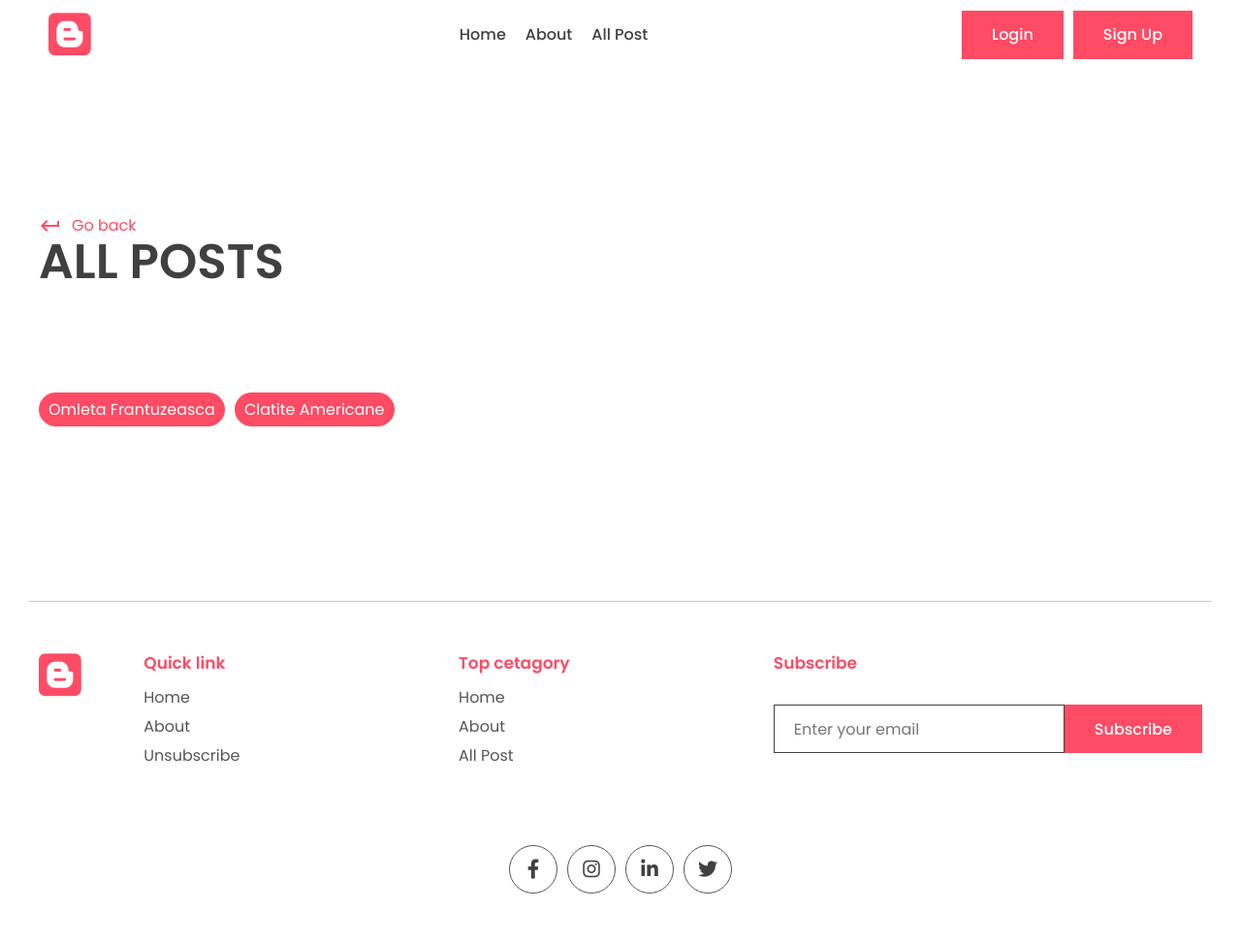
After one commit to Bahna-Darius/taste_enjoy_eat, a Django app: template app/templates/app/all_bookmarked_posts.html in a window 1280 px wide. The commit adds this page. Shown: the whole page at 97% size. Run offline with Django 4.2, Linux system fonts and the light colour scheme; the template is opened without the code that fills it: values that come from a table or form of the project are taken from there, others are empty; data comes from the database, SQL or seed files in the repository; both versions use the stored data as it was after the commit; parts of the project's set-up code (start-up, migrations or seed data) failed here and were passed over; some libraries are stand-ins or nearby versions.

````diff
--- /dev/null
+++ b/app/templates/app/all_bookmarked_posts.html
@@ -0,0 +1,36 @@
+{% extends 'base.html' %}
+{% block title %}Blog | All Bookmarked Posts{% endblock title %}
+{% block content %}
+
+<main>
+  <div class="container">
+    <div class="page-top">
+      <div class="top flex">
+        <div class="page-name">
+          <a href="" class="learn">
+            <span class="material-icons"> keyboard_return </span> Go back
+          </a>
+          <h1>All Posts</h1>
+        </div>
+      </div>
+    </div>
+  </div>
+</main>
+
+<section class="sp">
+  <div class="container">
+    <div class="blog-tags">
+
+    {% for post in all_bookmarked %}
+
+    <p class="tag">
+      <a style="color: white;" href="{% url 'post_page' post.slug%}">{{ post.title }}</a>
+    </p>
+
+    {% endfor %}
+
+  </div>
+  </div>
+</section>
+{% endblock content %}
+```
--- a/app/urls.py
+++ b/app/urls.py
@@ -11,4 +11,6 @@ urlpatterns = [
        path('accounts/register/', views.register_user, name='register'),
        path('bookmark/<slug:slug>', views.bookmark_post, name='bookmark_post'),
        path('like_post/<slug:slug>', views.like_post, name='like_post'),
+       path('all_bookmarked_posts/', views.all_bookmarked_posts, name='all_bookmarked_posts'),
+       path('all_posts/', views.all_posts, name='all_posts'),
 ]
--- a/templates/base.html
+++ b/templates/base.html
@@ -34,6 +34,9 @@
           <a href="{% url 'home_page' %}">Home</a>
           <a href="{% url 'about' %}">About</a>
           <a href="">All Post</a>
+            {% if user.is_authenticated %}
+            <a href="{% url 'all_bookmarked_posts' %}">Bookmarks</a>
+                {% endif %}
         </div>
         <div class="action-btn">
             {% if user.is_authenticated %}
````
Also changed, not shown: app/views.py (+10 -0 lines), db.sqlite3.
